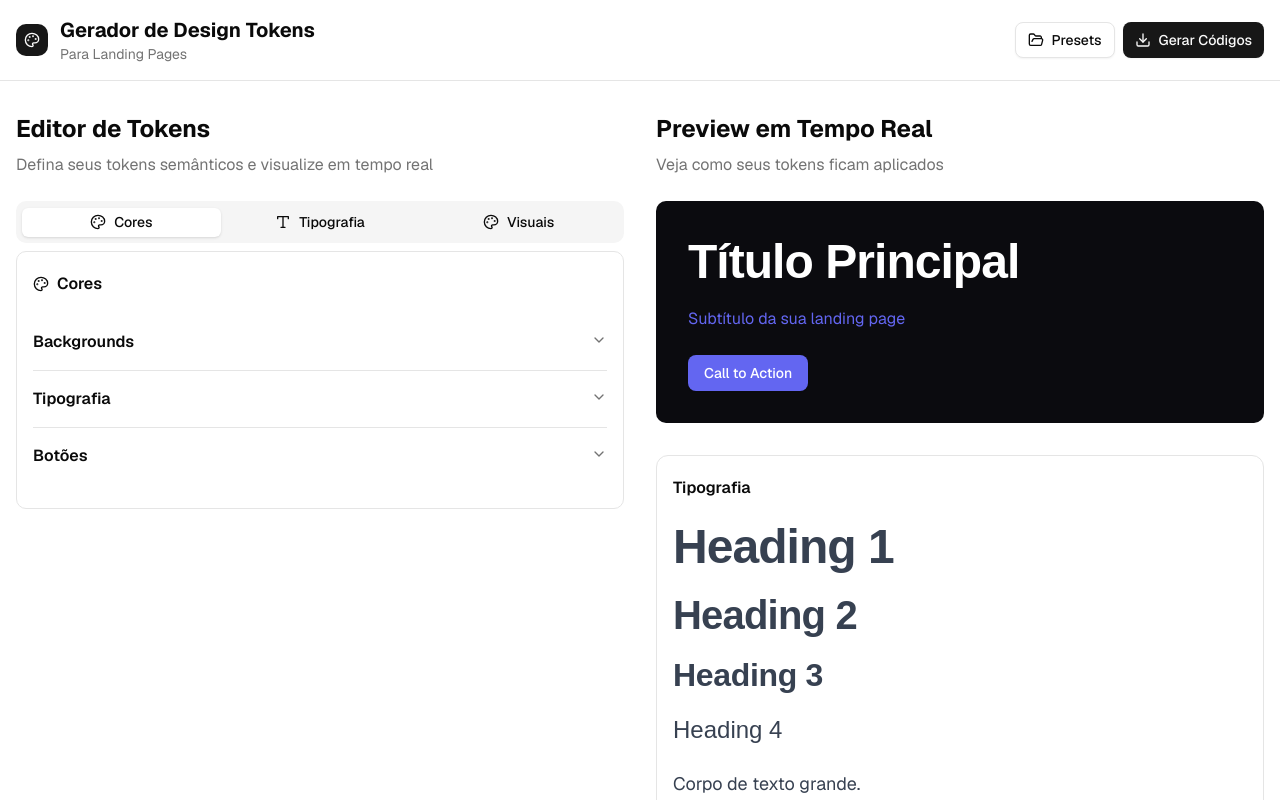
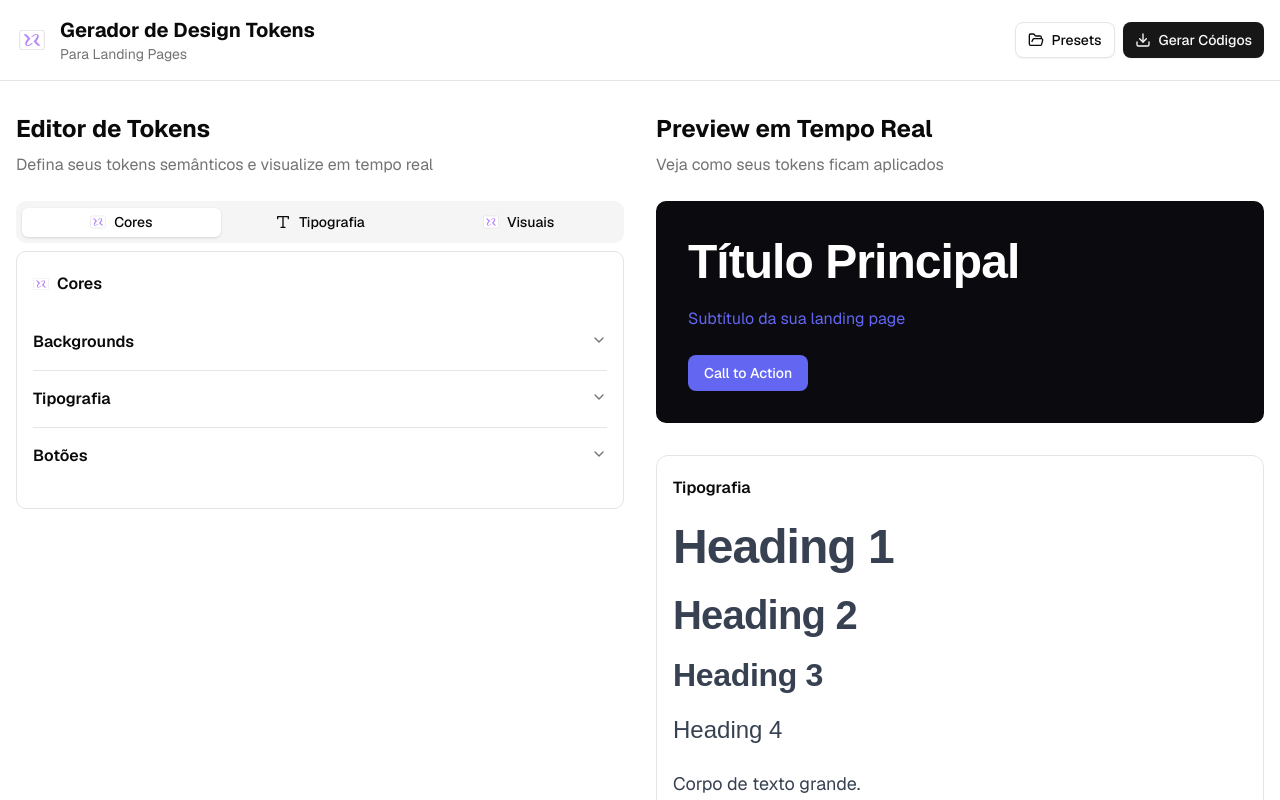
Before and after one commit to SamuelFerreira-trs/design-token-generator, a Next.js app: page / in a window 1280 px wide. Shown: the top 800 px of the page. Built offline with nearby package versions, Linux system fonts and the light colour scheme.

Commit message:
feat: replace header logo with new SVG
Update header with new SVG logo and adjust styling.

#VERCEL_SKIP

Co-authored-by: null <231793471+SamuelFerreira-trs@users.noreply.github.com>

```diff
--- a/app/page.tsx
+++ b/app/page.tsx
@@ -4,7 +4,7 @@ import { useState, useEffect } from "react"
 import { Card, CardContent, CardHeader, CardTitle } from "@/components/ui/card"
 import { Button } from "@/components/ui/button"
 import { Tabs, TabsContent, TabsList, TabsTrigger } from "@/components/ui/tabs"
-import { Download, Palette, Type, FolderOpen } from "lucide-react"
+import { Download, Type, FolderOpen } from "lucide-react"
 import { TokenInput } from "@/components/token-input"
 import { PreviewSection } from "@/components/preview-section"
 import { ExportDialog } from "@/components/export-dialog"
@@ -276,7 +276,20 @@ export default function DesignTokenGenerator() {
     {
       id: "colors",
       title: "Cores",
-      icon: <Palette className="w-4 h-4" />,
+      icon: (
+        <svg width="16" height="12" viewBox="0 0 26 20" fill="none" xmlns="http://www.w3.org/2000/svg">
+          <rect x="0.75" y="0.25" width="24.5" height="19.5" rx="2.25" fill="white" />
+          <rect x="0.75" y="0.25" width="24.5" height="19.5" rx="2.25" stroke="#C4C4CC" strokeWidth="0.5" />
+          <path
+            d="M13.6644 13.435C10.2965 16.3122 7.90493 16.5151 6.68016 15.2893C5.55167 14.1608 6.48759 11.3303 8.76838 8.53492L4.43457 4.20215H7.20403L11.5088 8.50697C8.79219 11.2402 7.20817 14.1504 8.0271 14.9694C8.70523 15.6485 10.7924 14.7074 13.0442 12.8149L13.6644 13.435Z"
+            fill="#B585FB"
+          />
+          <path
+            d="M21.5648 15.7976H18.7954L14.4905 11.4927C17.2072 8.76054 18.7912 5.84925 17.9733 5.03136C17.2952 4.35219 15.2059 5.29433 12.9541 7.18688L12.334 6.56673C15.7029 3.68856 18.0955 3.4846 19.3203 4.71041C20.4487 5.8389 19.5139 8.66944 17.232 11.4648L21.5658 15.7976H21.5648Z"
+            fill="#B585FB"
+          />
+        </svg>
+      ),
       groups: [
         {
           title: "Backgrounds",
@@ -350,7 +363,20 @@ export default function DesignTokenGenerator() {
     {
       id: "visuals",
       title: "Visuais",
-      icon: <Palette className="w-4 h-4" />,
+      icon: (
+        <svg width="16" height="12" viewBox="0 0 26 20" fill="none" xmlns="http://www.w3.org/2000/svg">
+          <rect x="0.75" y="0.25" width="24.5" height="19.5" rx="2.25" fill="white" />
+          <rect x="0.75" y="0.25" width="24.5" height="19.5" rx="2.25" stroke="#C4C4CC" strokeWidth="0.5" />
+          <path
+            d="M13.6644 13.435C10.2965 16.3122 7.90493 16.5151 6.68016 15.2893C5.55167 14.1608 6.48759 11.3303 8.76838 8.53492L4.43457 4.20215H7.20403L11.5088 8.50697C8.79219 11.2402 7.20817 14.1504 8.0271 14.9694C8.70523 15.6485 10.7924 14.7074 13.0442 12.8149L13.6644 13.435Z"
+            fill="#B585FB"
+          />
+          <path
+            d="M21.5648 15.7976H18.7954L14.4905 11.4927C17.2072 8.76054 18.7912 5.84925 17.9733 5.03136C17.2952 4.35219 15.2059 5.29433 12.9541 7.18688L12.334 6.56673C15.7029 3.68856 18.0955 3.4846 19.3203 4.71041C20.4487 5.8389 19.5139 8.66944 17.232 11.4648L21.5658 15.7976H21.5648Z"
+            fill="#B585FB"
+          />
+        </svg>
+      ),
       groups: [
         {
           title: "Linhas",
@@ -371,8 +397,19 @@ export default function DesignTokenGenerator() {
         <div className="container mx-auto px-4 py-4">
           <div className="flex items-center justify-between">
             <div className="flex items-center gap-3">
-              <div className="w-8 h-8 bg-primary rounded-lg flex items-center justify-center">
-                <Palette className="w-4 h-4 text-primary-foreground" />
+              <div className="w-8 h-8 flex items-center justify-center">
+                <svg width="26" height="20" viewBox="0 0 26 20" fill="none" xmlns="http://www.w3.org/2000/svg">
+                  <rect x="0.75" y="0.25" width="24.5" height="19.5" rx="2.25" fill="white" />
+                  <rect x="0.75" y="0.25" width="24.5" height="19.5" rx="2.25" stroke="#C4C4CC" strokeWidth="0.5" />
+                  <path
+                    d="M13.6644 13.435C10.2965 16.3122 7.90493 16.5151 6.68016 15.2893C5.55167 14.1608 6.48759 11.3303 8.76838 8.53492L4.43457 4.20215H7.20403L11.5088 8.50697C8.79219 11.2402 7.20817 14.1504 8.0271 14.9694C8.70523 15.6485 10.7924 14.7074 13.0442 12.8149L13.6644 13.435Z"
+                    fill="#B585FB"
+                  />
+                  <path
+                    d="M21.5648 15.7976H18.7954L14.4905 11.4927C17.2072 8.76054 18.7912 5.84925 17.9733 5.03136C17.2952 4.35219 15.2059 5.29433 12.9541 7.18688L12.334 6.56673C15.7029 3.68856 18.0955 3.4846 19.3203 4.71041C20.4487 5.8389 19.5139 8.66944 17.232 11.4648L21.5658 15.7976H21.5648Z"
+                    fill="#B585FB"
+                  />
+                </svg>
               </div>
               <div>
                 <h1 className="text-xl font-bold text-foreground">Gerador de Design Tokens</h1>
```
Also changed, not shown: public/logo.svg (added).
